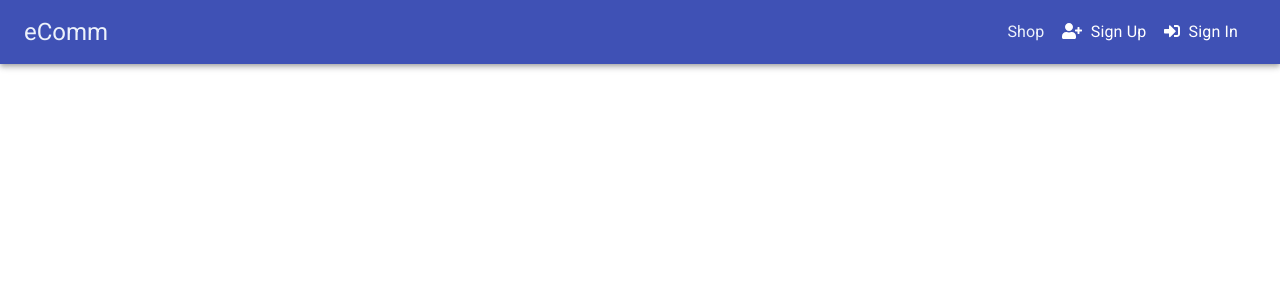
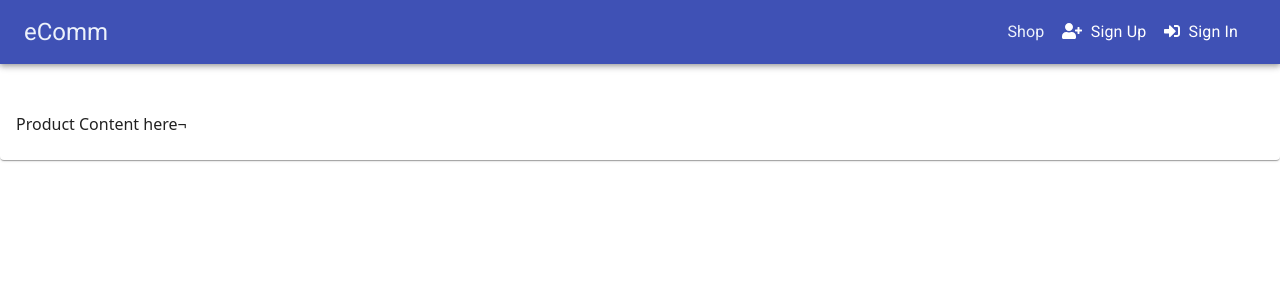
Before and after one commit to SilvinPradhan/eCommWeb, a React (Create React App) app in the folder ecomm-client/: page /product/1 in a window 1280 px wide. Shown: the top 300 px of the page. Built offline with nearby package versions, Linux system fonts and the light colour scheme.

Commit message:
routing for single product component

```diff
--- a/ecomm-client/src/core/cards/Card.js
+++ b/ecomm-client/src/core/cards/Card.js
@@ -16,7 +16,7 @@ const Card = ({product}) => {
                     <ShowImage item={product} url="products"/>
                     <p>{product.description.substr(0, 100)}...</p>
                     <p>$ {product.price}</p>
-                    <Link to={"/"}>
+                    <Link to={`/product/${product._id}`}>
                         <Button variant="contained" color="secondary">View Product</Button>
                     </Link>
                     <Link to={"/"}>
--- a/ecomm-client/src/core/product/Product.js
+++ b/ecomm-client/src/core/product/Product.js
@@ -1,12 +1,18 @@
 import React, {useEffect, useState} from 'react'
-import Layout from "./Layout";
-import {getProducts} from "./apiCore";
-import Card from './cards/Card'
+import {Card, CardHeader, CardContent} from '@material-ui/core'
+import Typography from "@material-ui/core/Typography";
 
 const Product = () => {
     return (
         <>
-
+            <Card>
+                <CardHeader>
+                    <Typography>Product Name Here</Typography>
+                </CardHeader>
+                <CardContent>
+                    <span>Product Content here¬</span>
+                </CardContent>
+            </Card>
         </>
     )
 }
--- a/ecomm-client/src/routes/routes.js
+++ b/ecomm-client/src/routes/routes.js
@@ -14,6 +14,7 @@ import AdminDashboard from "../user/AdminDashboard";
 import AddCategory from "../admin/AddCategory";
 import AddProduct from "../admin/AddProduct";
 import Shop from '../core/shop/Shop'
+import Product from '../core/product/Product'
 
 const Routes = () => {
     return (
@@ -29,6 +30,7 @@ const Routes = () => {
                 <AdminRoute path={"/admin/dashboard"} exact component={AdminDashboard}/>
                 <AdminRoute path={"/create/category"} exact component={AddCategory}/>
                 <AdminRoute path={"/create/product"} exact component={AddProduct}/>
+                <Route path={"/product/:productId"} exact component={Product}/>
             </Switch>
         </BrowserRouter>
     )
```
